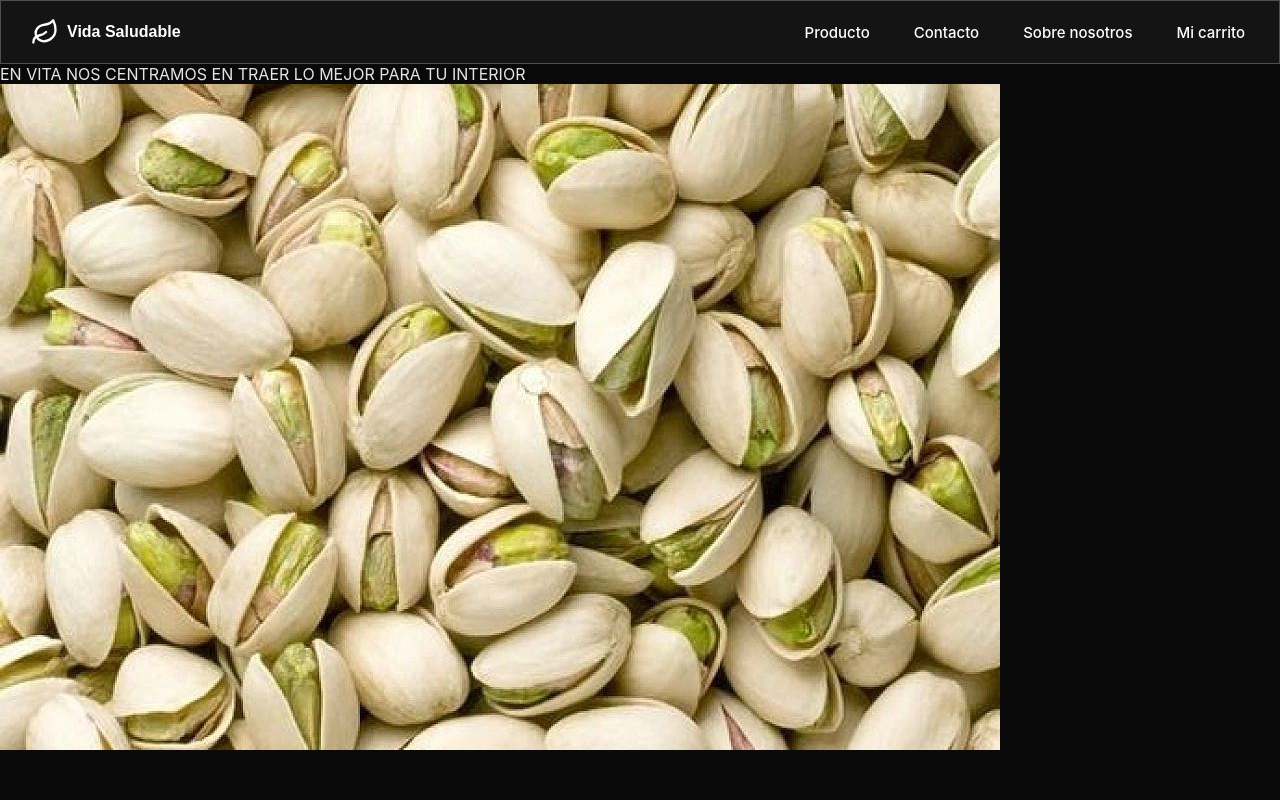
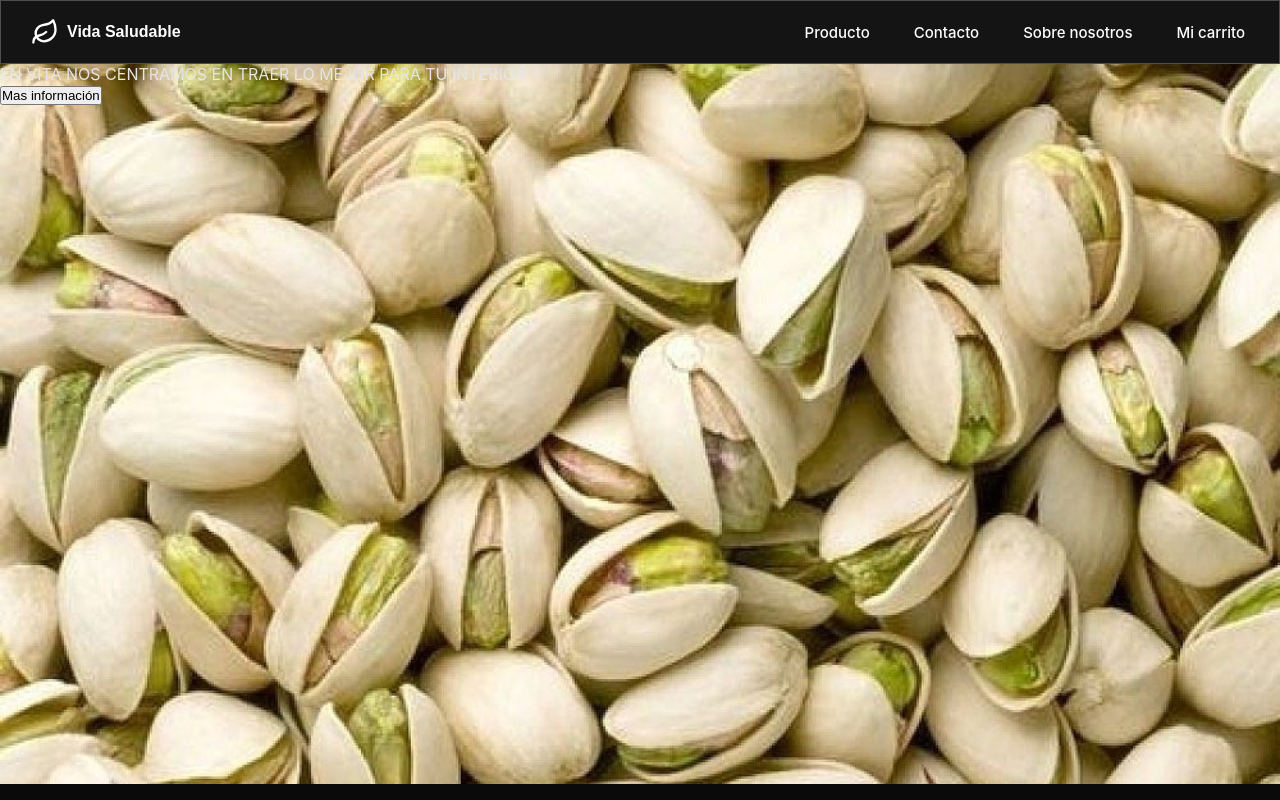
Before and after one commit to sbrn-9/vita-store, a Next.js app in the folder vite-web/: page / in a window 1280 px wide. Built offline with nearby package versions, Linux system fonts and the light colour scheme.

Commit message:
Adaptacion de la imagen al total de la pantalla

```diff
--- a/vite-web/src/components/css/header.module.css
+++ b/vite-web/src/components/css/header.module.css
@@ -0,0 +1,18 @@
+.container{
+    background-image: url('/header-image.jpg'); /* 1. Define la imagen de fondo */
+    background-size: cover;               /* 2. Escala la imagen para cubrir todo el área */
+    background-repeat: no-repeat;         /* 3. Evita que la imagen se repita */
+    background-position: center;          /* 4. Centra la imagen */
+    background-attachment: fixed;         /* (Opcional) Mantiene la imagen fija al hacer scroll */
+    height: 90vh;                        /* (Opcional) Asegura que el body ocupe toda la altura visible */
+    margin: 0;                            /* Elimina márgenes por defecto */
+    padding: 0;
+}
+
+.title{
+
+}
+
+.image{
+
+}
--- a/vite-web/src/components/header.tsx
+++ b/vite-web/src/components/header.tsx
@@ -2,7 +2,7 @@
 
 import React from 'react';
 import styles from './css/header.module.css';
-import { Text, Group, Image} from '@mantine/core';
+import { Text, Group, Image, Button} from '@mantine/core';
 import { Navbar } from './navbar';
 
 
@@ -13,8 +13,9 @@ export function Header() {
 
       <Group className= {styles.container}>
 
-        <Text className={styles.subtitle}>EN VITA NOS CENTRAMOS EN TRAER LO MEJOR PARA TU INTERIOR</Text>
-        <Image className={styles.image} src="/header-image.jpg" alt="Imagen de pistachos" />
+        <Text className={styles.title}>EN VITA NOS CENTRAMOS EN TRAER LO MEJOR PARA TU INTERIOR</Text>
+        <Button className={styles.button}>Mas información</Button>
+        {/* <Image className={styles.image} src="/header-image.jpg" alt="Imagen de pistachos" /> */}
 
       </Group>
 
```
